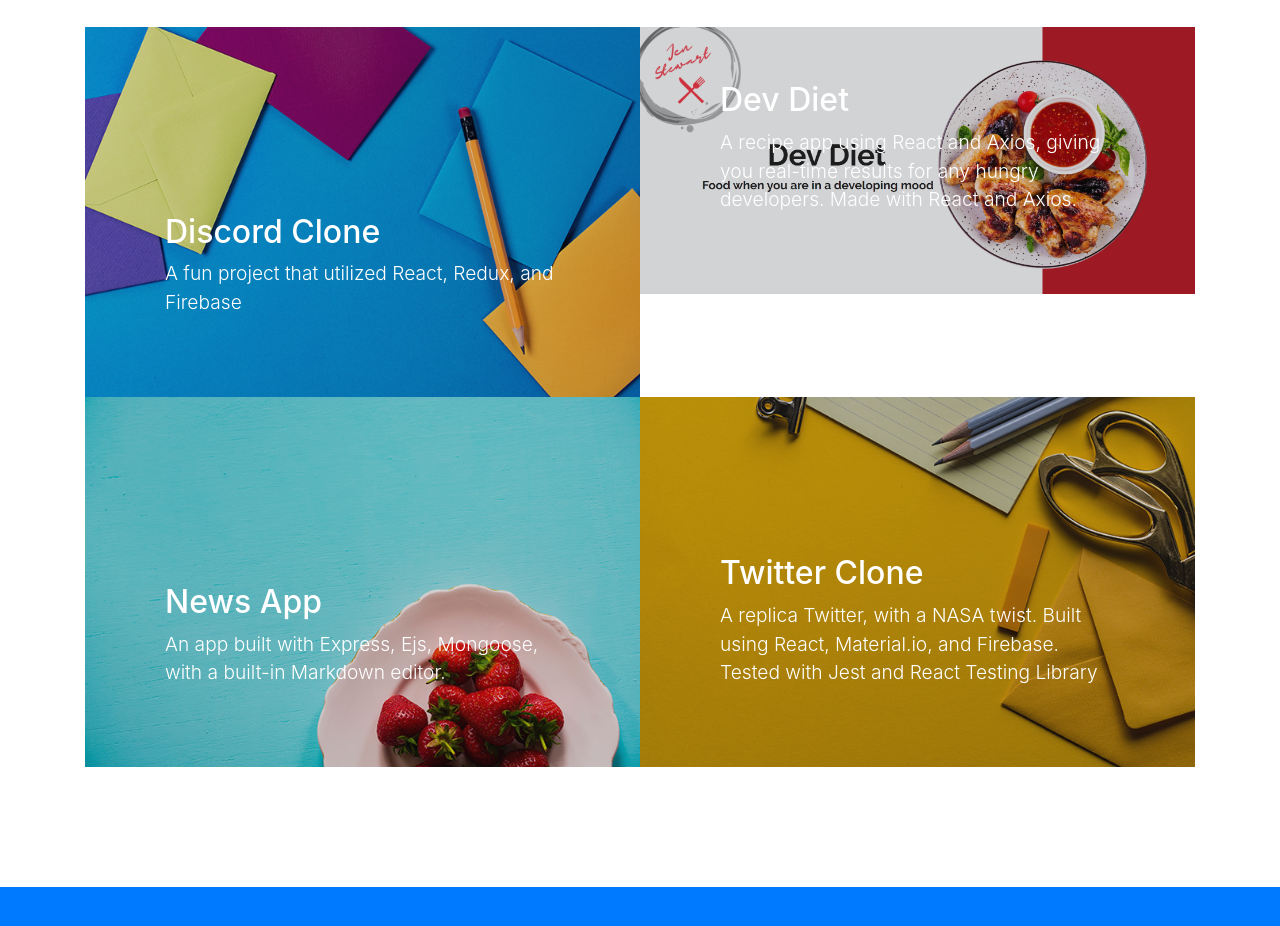
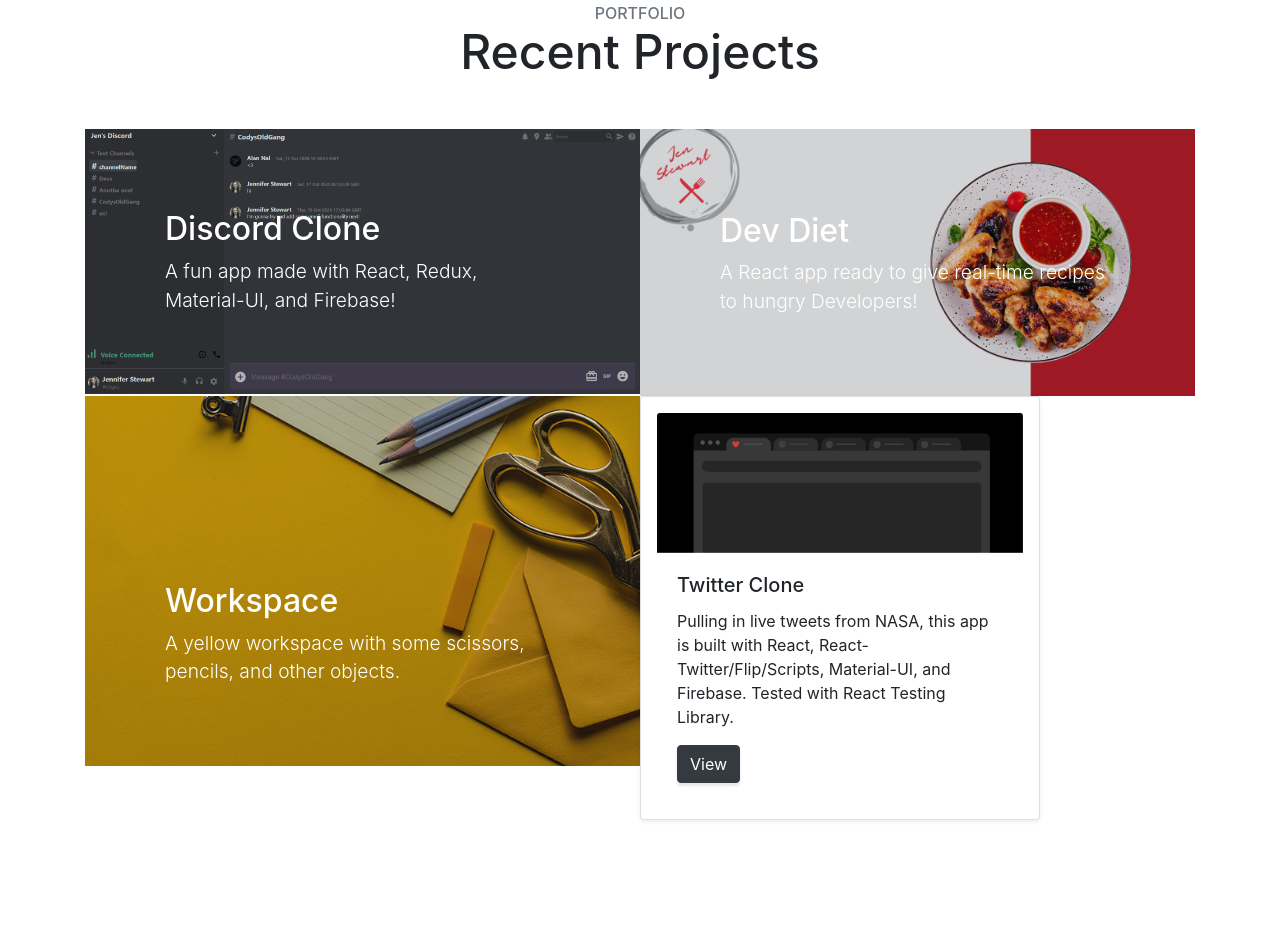
Before and after one commit to jstewart8053/jstewartPortfolioBootstrap, a website with bundled scripts: page index.html in a window 1280 px wide. Shown: the part 2500-3426 px from the top of the page. Built offline with nearby package versions, Linux system fonts and the light colour scheme.

Commit message:
updated project section... still working on it

```diff
--- a/css/stylish-portfolio.css
+++ b/css/stylish-portfolio.css
@@ -39,7 +39,6 @@
 h5,
 h6 {
   font-weight: 700;
-
 }
 
 .text-faded {
--- a/index.html
+++ b/index.html
@@ -5,10 +5,11 @@
 
   <meta charset="utf-8">
   <meta name="viewport" content="width=device-width, initial-scale=1, shrink-to-fit=no">
-  <meta name="description" content="">
+  <meta name="description" content="Jen Stewart Portfolio">
   <meta name="author" content="">
 
   <title>Jennifer Stewart Portfolio</title>
+  <link rel="icon" href="img/favicon.png">
 
   <!-- Bootstrap Core CSS -->
   <link href="vendor/bootstrap/css/bootstrap.min.css" rel="stylesheet">
@@ -71,7 +72,11 @@
       <div class="row">
         <div class="col-lg-10 mx-auto">
           <h2>Full-Stack Web Student at Lambda School </h2>
-                  <p class="lead mb-5">Since June of 2020 I have studied full-time at Lambda Coding School and now I'm ready to turn full-time studying into full-time working. Since 2016 and up until Lambda I was a self-taught Front-End Developer who worked on personal projects in my free time, and worked on every Web tutorial I could get my hands on. I instantly connected with Javascript. The simplistic yet powerful language gave a dynamic life to my projects that kept me coming back. Discovering developer tools like SVG, Canvas, and Lodash made developing even more interesting. Learning to manipulate CSS to include rich user interfaces and gorgeous transitions really captivated my creative side. Since attending Lambda I have realized there is so much more to development, but those first skills I gained on my own have only excelled and prepared me in the Full-Stack course.
+          <br>
+                  <p class="lead mb-5">Since June of 2020 I have studied full-time at Lambda Coding School, and now I'm ready to turn full-time studying into full-time developing. Since 2016 and up until Lambda I was a self-taught Front-End Developer who worked on personal projects in my free time, and worked on every Web tutorial I could get my hands on. I instantly connected with Javascript. </p>
+
+                    <p class="lead mb-5"> The simplistic yet powerful language gave a dynamic life to my projects that kept me coming back. Discovering developer tools like SVG, Canvas, and Lodash made developing even more interesting. Learning to manipulate CSS to include rich user interfaces and gorgeous transitions really captivated my creative side. Since attending Lambda I have realized there is so much more to development, but those first skills I gained on my own have only excelled and prepared me in the Full-Stack course.
+                    </p>
            </p>
           <a class="btn btn-dark btn-xl js-scroll-trigger" href="#tech">See My Skills</a>
         </div>
@@ -137,7 +142,7 @@
       <a class="btn btn-dark btn-xl js-scroll-trigger" href="#portfolio" btn style= "margin: 40px;" > View my Projects</a>
   </section>
 
-  <!-- Portfolio -->
+ <!-- Portfolio -->
   <section class="content-section" id="portfolio">
     <div class="container">
       <div class="content-section-heading text-center">
@@ -145,56 +150,89 @@
         <h2 class="mb-5">Recent Projects</h2>
       </div>
       <div class="row no-gutters">
+         <!-- Discord Clone Start-->
+        <div class="col-lg-6">
+          <a class="portfolio-item" href="https://discord-70c53.firebaseapp.com/" target="_blank">
+            <div class="caption">
+              <div class="caption-content">
+                <div class="h2">Discord Clone</div>
+                <p class="mb-0">A fun app made with React, Redux, Material-UI, and Firebase!</p>
+              </div>
+            </div>
+            <img class="img-fluid" src="img/discord.png" alt="Discord img">
+          </a>
+        </div>
+         <!-- Discord Clone End -->
+        <!-- Dev Diet Start -->
+
+        <div class="col-lg-6">
+          <a class="portfolio-item" href="https://dev-diet.vercel.app/" target="_blank">
+            <div class="caption">
+              <div class="caption-content">
+                <div class="h2">Dev Diet</div>
+                <p class="mb-0">A React app ready to give real-time recipes to hungry Developers!</p>
+              </div>
+            </div>
+            <img class="img-fluid" src="img/dev.png" alt="Dev Diet Pic">
+          </a>
+        </div>
+         <!-- Dev Diet End -->
+          <!-- News App -->
+
         <div class="col-lg-6">
           <a class="portfolio-item" href="#!">
             <div class="caption">
               <div class="caption-content">
-                <div class="h2">Discord Clone</div>
-                <p class="mb-0">A fun project that utilized React, Redux, and Firebase</p>
-              </div>
-            </div>
-            <img class="img-fluid" src="img/portfolio-1.jpg" alt="">
-          </a>
-        </div>
-        <div class="col-lg-6">
-          <a class="portfolio-item" href="#!">
-            <div class="caption">
-              <div class="caption-content">
-                <div class="h2">Dev Diet</div>
-                <p class="mb-0">A recipe app using React and Axios, giving you real-time results for any hungry developers. Made with React and Axios.
-
-                </p>
-              </div>
-            </div>
-            <img class="img-fluid" src="img/portfolio-2.png" href = "https://dev-diet.vercel.app/" alt="dev-diet food">
-          </a>
-        </div>
-        <div class="col-lg-6">
-          <a class="portfolio-item" href="#!">
-            <div class="caption">
-              <div class="caption-content">
-                <div class="h2">News App</div>
-                <p class="mb-0">An app built with Express, Ejs, Mongoose, with a built-in Markdown editor.</p>
-              </div>
-            </div>
-            <img class="img-fluid" src="img/portfolio-3.jpg" alt="">
-          </a>
-        </div>
-        <div class="col-lg-6">
-          <a class="portfolio-item" href="#!">
-            <div class="caption">
-              <div class="caption-content">
-                <div class="h2">Twitter Clone</div>
-                <p class="mb-0">A replica Twitter, with a NASA twist. Built using React, Material.io, and Firebase. Tested with Jest and React Testing Library </p>
+                <div class="h2">Workspace</div>
+                <p class="mb-0">A yellow workspace with some scissors, pencils, and other objects.</p>
               </div>
             </div>
             <img class="img-fluid" src="img/portfolio-4.jpg" alt="">
           </a>
         </div>
+        <!-- News App End -->
+          <!-- Twitter Clone Start -->
+
+        <!-- <div class="col-lg-6" >
+          <a class="portfolio-item" href="https://messenger-52074.firebaseapp.com/" target="_blank" >
+            <div class="caption">
+              <div class="caption-content">
+                <div class="h2">Twitter Clone</div>
+                <p class="mb-0">Pulling in live tweets from NASA, this app is built with React,
+                  React-Twitter/Flip/Scripts, Material-UI, and Firebase. Tested with React Testing Library.
+                </p>
+              </div>
+            </div>
+            <img class="img-fluid" src="img/twitter1.jpg" alt="Twitter Clone app img">
+          </a>
+        </div> -->
+ <!-- Twitter Clone Start BT -->
+ <div class="col-lg-6 " >
+<div class="card shadow-sm p-3 mb-5 bg-white rounded" style="width: 25rem;">
+  <img src="img/twitter1.jpg" class="card-img-top" alt="twitter pic">
+  <div class="card-body">
+    <h5 class="card-title">Twitter Clone</h5>
+    <p class="card-text">Pulling in live tweets from NASA, this app is built with React,
+                  React-Twitter/Flip/Scripts, Material-UI, and Firebase. Tested with React Testing Library.</p>
+         <a class="portfolio-item btn btn-dark" href="https://messenger-52074.firebaseapp.com/" target="_blank" >View</a>
+  </div>
+</div>
       </div>
+ <!-- Twitter Clone End BT -->
 
-    </div>
 
+
+
+
+
+
+
+
+
+         <!-- Twitter Clone End -->
+
+     </div>
+   </div>
 
   </section>
 
```
Also changed, not shown: img/dev.png (added), img/discord.png (added), img/favicon.png (added), img/portfolio-2.png (deleted), img/twitter.png (added), img/twitter1.jpg (added).
